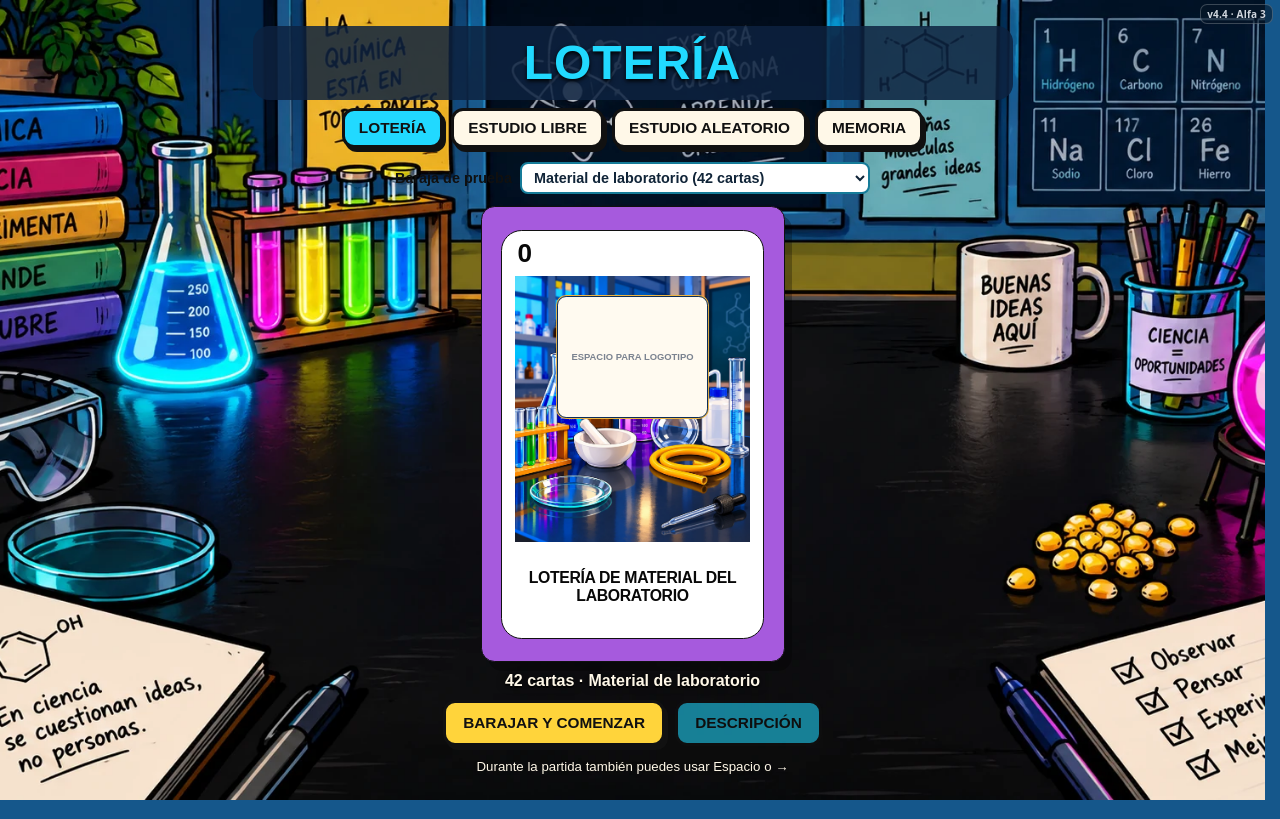
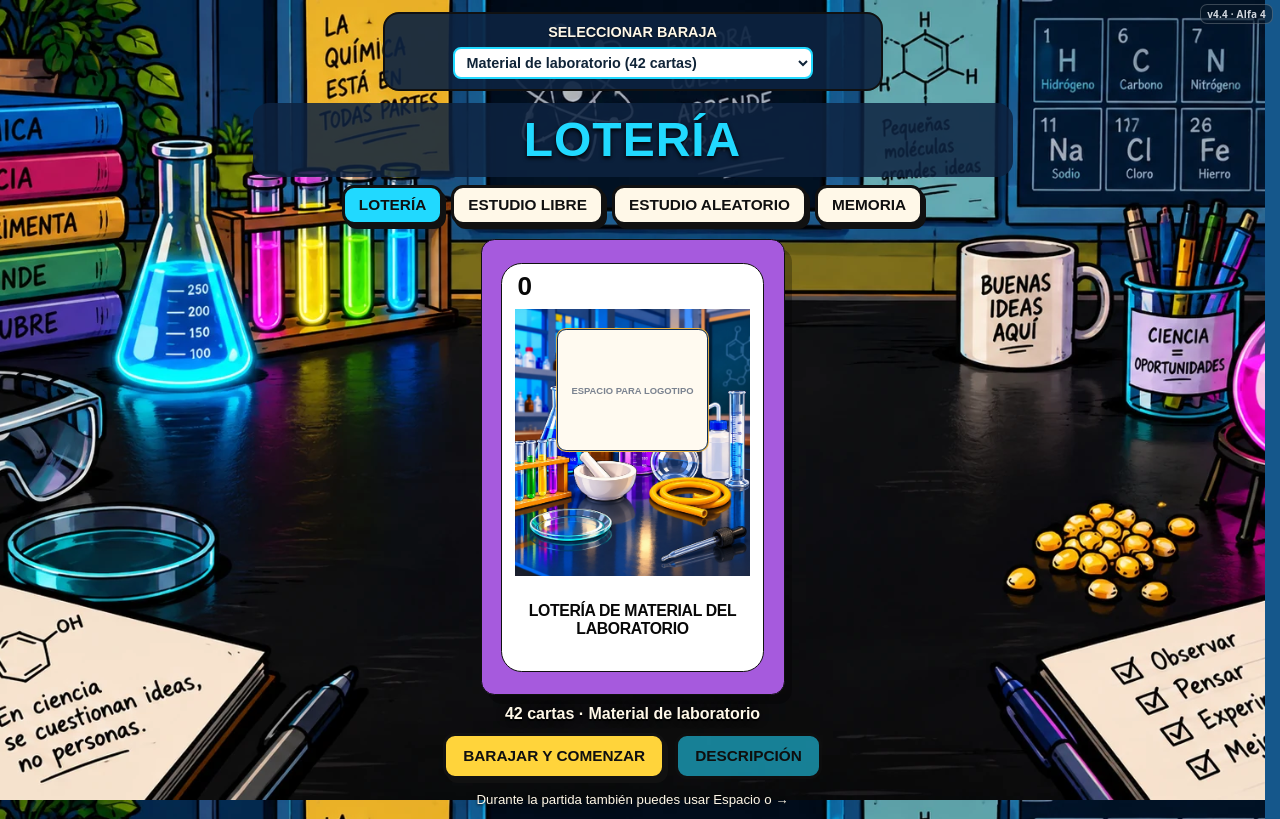
Before and after one commit to alquidemica/material-de-laboratorio-beta, a plain HTML site: page index.html in a window 1280 px wide. Drawn offline with Linux system fonts and the light colour scheme.

Commit message:
Temas por catálogo v4.4a4
Implementación de entornos temáticos

```diff
--- a/aplicacion.js
+++ b/aplicacion.js
@@ -42,16 +42,20 @@ function renderCard(id){
 async function loadApp(){
  try{
   $('catalogSelect').value=selectedCatalog;
-  await catalogManager.load(`${ALLOWED_CATALOGS[selectedCatalog]}?v=4.4a3`);
+  await catalogManager.load(`${ALLOWED_CATALOGS[selectedCatalog]}?v=4.4a4`);
   TOTAL=catalogManager.getIds().length;
   document.title=`${catalogManager.config.nombre} · Alquidémica`;
-  $('memorySetup').querySelector('.level-note').textContent=`Busca parejas iguales. Las cartas se eligen al azar entre ${TOTAL} elementos de esta baraja.`;
-  $('studySearch').placeholder=catalogManager.config.ejemploBusqueda||'Buscar carta…';
-  $('studySearch').parentElement.firstChild.textContent='Buscar carta';
-  if(selectedCatalog!=='laboratorio'){
-   $('studyPanel').querySelector('.level-note').textContent='Baraja experimental: los 12 elementos están disponibles para probar el motor en todos los niveles.';
-   $('randomSetup').querySelector('.level-note').textContent='Baraja experimental de elementos químicos. Evalúa honestamente tus respuestas.';
-  }
+  applyCatalogTheme(catalogManager.config);
+  $('pageTitle').textContent=catalogModeTitle('lottery');
+  const setInstruction=(id,key,fallback)=>{$(id).textContent=catalogInstruction(key,fallback);};
+  setInstruction('lotteryHint','loteriaPista','Durante la partida también puedes usar Espacio o →');
+  setInstruction('studySearchLabel','buscarEtiqueta','Buscar carta');
+  $('studySearch').placeholder=catalogInstruction('buscarEjemplo',catalogManager.config.ejemploBusqueda||'Buscar carta…');
+  setInstruction('studyIntro','estudioNota','Explora el catálogo por nivel y categoría.');
+  setInstruction('emptyStudy','estudioVacio','No se encontraron cartas.');
+  setInstruction('randomIntro','aleatorioPreparacion','Evalúa tus respuestas y repasa los conceptos.');
+  setInstruction('randomInstruction','aleatorioInstruccion','Intenta identificar la carta antes de ver su descripción.');
+  setInstruction('memoryIntro','memoriaPreparacion','Encuentra parejas idénticas de la baraja seleccionada.');
   // Precarga escalonada con límite de seis imágenes simultáneas.
   const pending=[0,...catalogManager.getIds()];
   let loaded=0,next=0;
@@ -95,7 +99,7 @@ function revealLotteryCard(){
  if(activeMode!=='lottery'||loading||changing||modalOpen||memoryLocked||randomLocked)return;
  if(currentCard!==0){openDescription(currentCard,card);return;}
  $('randomRating').classList.add('hidden');$('randomFeedback').classList.add('hidden');
- descriptionTitle.textContent='¿Comenzamos la lotería?';descriptionText.textContent='';
+ descriptionTitle.textContent=catalogInstruction('preguntaInicio','¿Comenzamos la lotería?');descriptionText.textContent='';
  $('startCoverBtn').classList.remove('hidden');closeBtn.textContent='CANCELAR';closeBtn.disabled=false;
  descriptionTrigger=card;modalOpen=true;modal.classList.add('cover-dialog');modal.classList.remove('hidden');
  $('app').inert=true;document.body.classList.add('modal-open');syncButtons();$('startCoverBtn').focus({preventScroll:true});
--- a/catalogo.js
+++ b/catalogo.js
@@ -1,5 +1,5 @@
 "use strict";
-/* Alquidémica v4.4 alpha 1: capa de datos independiente de los juegos.
+/* Alquidémica v4.4 alpha 4: capa de datos independiente de los juegos.
    El adaptador 'legacy' mantiene el formato de materiales.json y las 42 imágenes.
    En fases siguientes admitiremos texto por idioma/nivel sin cambiar los juegos. */
 class CatalogManager {
@@ -46,3 +46,37 @@ class CatalogManager {
 
 }
 const catalogManager=new CatalogManager();
+
+/* v4.4 Alfa 4: configuración visual y educativa declarativa.
+   Solo toma datos del manifiesto de la baraja seleccionada. */
+const DEFAULT_CATALOG_TITLES={lottery:'Lotería',study:'Estudio libre',random:'Estudio aleatorio',memory:'Memoria'};
+const CATALOG_COLOR_TOKENS={
+ acento:'--tema-acento',principal:'--tema-principal',secundario:'--tema-secundario',
+ texto:'--tema-texto',panel:'--tema-panel',panelTexto:'--tema-panel-texto',
+ modal:'--tema-modal',modalTexto:'--tema-modal-texto',borde:'--tema-borde',
+ reversoInicio:'--tema-reverso-inicio',reversoFin:'--tema-reverso-fin'
+};
+function applyCatalogTheme(config){
+ const root=document.documentElement,colors=config.tema?.colores||{};
+ for(const [key,token] of Object.entries(CATALOG_COLOR_TOKENS)){
+  const value=colors[key];
+  // Colores declarativos; no ejecutamos CSS arbitrario para los controles.
+  if(typeof value==='string'&&/^#[0-9a-fA-F]{3,8}$/.test(value))root.style.setProperty(token,value);
+  else root.style.removeProperty(token);
+ }
+ const fondo=config.tema?.fondo||{};
+ const bgColor=typeof fondo.color==='string'&&/^#[0-9a-fA-F]{3,8}$/.test(fondo.color)?fondo.color:'#15578b';
+ document.body.style.backgroundColor=bgColor;
+ if(fondo.tipo==='imagen'&&typeof fondo.valor==='string'&&/^[a-zA-Z0-9/_-]+\.(webp|png|jpg|jpeg|svg)$/.test(fondo.valor)){
+  document.body.style.backgroundImage=`url("${fondo.valor}")`;
+ }else if(fondo.tipo==='degradado'&&typeof fondo.valor==='string'&&fondo.valor.startsWith('radial-gradient(')){
+  document.body.style.backgroundImage=fondo.valor;
+ }else document.body.style.backgroundImage='none';
+ document.body.dataset.catalogTheme=config.id;
+}
+function catalogInstruction(key,fallback=''){
+ return catalogManager.config?.instrucciones?.[key]||fallback;
+}
+function catalogModeTitle(mode){
+ return catalogManager.config?.titulos?.[mode]||DEFAULT_CATALOG_TITLES[mode]||'Alquidémica';
+}
--- a/catalogos/laboratorio.json
+++ b/catalogos/laboratorio.json
@@ -33,5 +33,42 @@
   "idiomaBase": "es",
   "idiomasDisponibles": [
     "es"
-  ]
+  ],
+  "tema": {
+    "fondo": {
+      "tipo": "imagen",
+      "valor": "fondo-laboratorio.webp",
+      "color": "#15578b"
+    },
+    "colores": {
+      "acento": "#21d9ff",
+      "principal": "#ffd43b",
+      "secundario": "#fff8e8",
+      "texto": "#101010",
+      "panel": "#0d2340",
+      "panelTexto": "#fff8e8",
+      "modal": "#fff8e8",
+      "modalTexto": "#101010",
+      "borde": "#111111",
+      "reversoInicio": "#32c8d8",
+      "reversoFin": "#157b9e"
+    }
+  },
+  "titulos": {
+    "lottery": "Lotería",
+    "study": "Estudio libre",
+    "random": "Estudio aleatorio",
+    "memory": "Memoria"
+  },
+  "instrucciones": {
+    "loteriaPista": "Durante la partida también puedes usar Espacio o →",
+    "preguntaInicio": "¿Comenzamos la lotería?",
+    "buscarEtiqueta": "Buscar material",
+    "buscarEjemplo": "Ej. matraz, pipeta…",
+    "estudioNota": "Catálogo inicial: todos los materiales están disponibles mientras se define su clasificación académica.",
+    "estudioVacio": "No se encontraron materiales. Prueba otra búsqueda o categoría.",
+    "aleatorioPreparacion": "Catálogo inicial disponible en todos los niveles. Evalúa honestamente tus respuestas.",
+    "aleatorioInstruccion": "Trata de decir la función del material antes de revelar su descripción.",
+    "memoriaPreparacion": "Busca parejas del mismo material. Las cartas se eligen al azar de la baraja seleccionada."
+  }
 }
--- a/estilos.css
+++ b/estilos.css
@@ -156,3 +156,37 @@ body.memory-playing{padding:6px 8px;display:block}
 .catalog-select-row select{font:inherit;max-width:min(94vw,350px);padding:5px 8px;border-radius:8px;background:#fff;color:#102438;border:2px solid #167c99}
 .app.memory-playing>.catalog-select-row{display:none}
 @media(max-width:480px){.dev-version{font-size:9px;padding:2px 4px}.catalog-select-row{font-size:.8rem}}
+
+/* Alfa 4: identidad declarada por cada catálogo. Los valores predeterminados
+   reproducen la interfaz de laboratorio. */
+:root{
+ --tema-acento:#21d9ff;--tema-principal:#ffd43b;--tema-secundario:#fff8e8;
+ --tema-texto:#101010;--tema-panel:#0d2340;--tema-panel-texto:#fff8e8;
+ --tema-modal:#fff8e8;--tema-modal-texto:#101010;--tema-borde:#111111;
+ --tema-reverso-inicio:#32c8d8;--tema-reverso-fin:#157b9e;
+}
+/* Selector global por encima del título y de los controles de juego. */
+.catalog-select-row{
+ display:flex;flex-direction:column;align-items:center;gap:7px;
+ width:min(100%,500px);margin:0 auto 12px;padding:10px 16px;
+ background:color-mix(in srgb,var(--tema-panel) 91%,transparent);
+ color:var(--tema-panel-texto);border:2px solid var(--tema-borde);
+ border-radius:16px;text-shadow:0 1px 2px #000a;
+}
+.catalog-select-row select{width:min(100%,360px);max-width:100%;border-color:var(--tema-acento);text-shadow:none}
+.title{color:var(--tema-acento);background:color-mix(in srgb,var(--tema-panel) 85%,transparent)}
+.study-tools,.random-instruction,.memory-instruction{background:color-mix(in srgb,var(--tema-panel) 94%,transparent);color:var(--tema-panel-texto);border-color:var(--tema-borde)}
+.random-instruction,.memory-instruction{color:var(--tema-principal)}
+.level-note{color:var(--tema-panel-texto);opacity:.9}
+.mode-nav button,.secondary,.category-filters button,.abandon-btn{background:var(--tema-secundario);color:var(--tema-texto)}
+.mode-nav button[aria-pressed=true],.description-btn{background:var(--tema-acento);color:var(--tema-texto)}
+button{background:var(--tema-principal);color:var(--tema-texto);border-color:var(--tema-borde)}
+.category-filters button[aria-pressed=true]{background:var(--tema-principal)}
+.modal-box{background:var(--tema-modal);color:var(--tema-modal-texto);border-color:var(--tema-borde)}
+.memory-stats{background:color-mix(in srgb,var(--tema-panel) 92%,transparent);color:var(--tema-panel-texto)}
+.memory-tile .memory-back{background:linear-gradient(145deg,var(--tema-reverso-inicio),var(--tema-reverso-fin))}
+.study-empty{background:var(--tema-panel);color:var(--tema-panel-texto)}
+#memoryResultsSummary{color:var(--tema-panel-texto)}
+/* En memoria el selector no ocupa espacio vertical durante la partida. */
+.app.memory-playing>.catalog-select-row{display:none}
+@media(max-width:480px){.catalog-select-row{padding:8px 10px;margin-bottom:8px}}
--- a/estudio.js
+++ b/estudio.js
@@ -43,7 +43,7 @@ function switchMode(mode){
  $('memoryPanel').classList.toggle('hidden',mode!=='memory');
  $('app').classList.toggle('study-active',studying||mode==='memory');
  document.body.classList.toggle('study-active',studying||mode==='memory');
- $('pageTitle').textContent=mode==='study'?'Estudio libre':mode==='random'?'Estudio aleatorio':mode==='memory'?'Memoria':'Lotería';
+ $('pageTitle').textContent=catalogModeTitle(mode);
  $('lotteryMode').setAttribute('aria-pressed',String(mode==='lottery'));
  $('studyMode').setAttribute('aria-pressed',String(studying));
  $('randomMode').setAttribute('aria-pressed',String(mode==='random'));
--- a/index.html
+++ b/index.html
@@ -4,16 +4,23 @@
   <meta charset="utf-8">
   <meta name="viewport" content="width=device-width,initial-scale=1,viewport-fit=cover">
   <title>Material de laboratorio</title>
-  <link rel="stylesheet" href="estilos.css?v=4.4a3">
-  <script src="catalogo.js?v=4.4a3" defer></script>
-  <script src="aplicacion.js?v=4.4a3" defer></script>
-  <script src="estudio.js?v=4.4a3" defer></script>
-  <script src="estudio-aleatorio.js?v=4.4a3" defer></script>
-  <script src="memoria.js?v=4.4a3" defer></script>
+  <link rel="stylesheet" href="estilos.css?v=4.4a4">
+  <script src="catalogo.js?v=4.4a4" defer></script>
+  <script src="aplicacion.js?v=4.4a4" defer></script>
+  <script src="estudio.js?v=4.4a4" defer></script>
+  <script src="estudio-aleatorio.js?v=4.4a4" defer></script>
+  <script src="memoria.js?v=4.4a4" defer></script>
 </head>
 <body>
-<div class="dev-version" id="devVersion" aria-label="Versión de pruebas">v4.4 · Alfa 3</div>
+<div class="dev-version" id="devVersion" aria-label="Versión de pruebas">v4.4 · Alfa 4</div>
 <main class="app" id="app">
+  <div class="catalog-select-row" id="catalogSelectRow">
+    <label for="catalogSelect">SELECCIONAR BARAJA</label>
+    <select id="catalogSelect" aria-label="Seleccionar baraja">
+      <option value="laboratorio">Material de laboratorio (42 cartas)</option>
+      <option value="elementos-demo">Elementos químicos (12 cartas · demostración)</option>
+    </select>
+  </div>
   <h1 class="title" id="pageTitle">Lotería</h1>
   <nav class="mode-nav" aria-label="Modo de aprendizaje">
     <button id="lotteryMode" aria-pressed="true">LOTERÍA</button>
@@ -21,13 +28,7 @@
     <button id="randomMode" aria-pressed="false" disabled>ESTUDIO ALEATORIO</button>
     <button id="memoryMode" aria-pressed="false" disabled>MEMORIA</button>
   </nav>
-  <div class="catalog-select-row" id="catalogSelectRow">
-    <label for="catalogSelect">Baraja de prueba</label>
-    <select id="catalogSelect" aria-label="Elegir baraja">
-      <option value="laboratorio">Material de laboratorio (42 cartas)</option>
-      <option value="elementos-demo">Elementos químicos (12 cartas · demostración)</option>
-    </select>
-  </div>
+
   <section id="lotteryPanel">
     <div class="stage">
       <div class="card-shell" id="cardShell">
@@ -47,15 +48,15 @@
       <button id="descriptionBtn" class="description-btn" disabled>DESCRIPCIÓN</button>
       <button id="shuffleBtn" class="secondary hidden">↻ BARAJAR</button>
     </div>
-    <div class="hint">Durante la partida también puedes usar Espacio o →</div>
+    <div class="hint" id="lotteryHint">Durante la partida también puedes usar Espacio o →</div>
   </section>
   <section id="studyPanel" class="hidden" aria-label="Estudio libre">
     <div class="study-tools">
       <div class="study-fields">
-        <label>Buscar material<input id="studySearch" type="search" placeholder="Ej. matraz, pipeta…" autocomplete="off"></label>
+        <label><span id="studySearchLabel">Buscar material</span><input id="studySearch" type="search" placeholder="Ej. matraz, pipeta…" autocomplete="off"></label>
         <label>Nivel académico<select id="studyLevel"><option value="1">Secundaria</option><option value="2">Preparatoria</option><option value="3">Universidad</option></select></label>
       </div>
-      <p class="level-note">Catálogo inicial: todos los materiales están disponibles mientras se define su clasificación académica.</p>
+      <p class="level-note" id="studyIntro">Catálogo inicial: todos los materiales están disponibles mientras se define su clasificación académica.</p>
       <div id="categoryFilters" class="category-filters" role="group" aria-label="Filtrar por función"></div>
       <p id="studyCount" class="study-count" role="status"></p>
     </div>
@@ -69,12 +70,12 @@
         <label>Nivel académico<select id="randomLevel"><option value="1">Secundaria</option><option value="2">Preparatoria</option><option value="3">Universidad</option></select></label>
         <label>Categoría<select id="randomCategory"><option value="0">Todos</option></select></label>
       </div>
-      <p class="level-note">Catálogo inicial disponible en todos los niveles. Evalúa honestamente tus respuestas.</p>
+      <p class="level-note" id="randomIntro">Catálogo inicial disponible en todos los niveles. Evalúa honestamente tus respuestas.</p>
       <p id="randomCount" role="status"></p>
       <button id="randomStart">COMENZAR SESIÓN</button>
     </div>
     <div id="randomSession" class="hidden">
-      <p class="random-instruction">Trata de decir la función del material antes de revelar su descripción.</p>
+      <p class="random-instruction" id="randomInstruction">Trata de decir la función del material antes de revelar su descripción.</p>
       <div class="random-progress"><progress id="randomProgress" value="0" max="42" aria-label="Materiales dominados"></progress><p id="randomStatus" role="status"></p></div>
       <div class="stage"><div class="card-shell"><article class="card" id="randomCard" role="button" tabindex="0"><div class="card-inner"><div class="card-number"></div><span id="randomCardIcon" class="random-card-icon" data-state="unseen" role="img" aria-label="Por evaluar"><svg viewBox="0 0 24 24" fill="none" stroke="currentColor" stroke-width="2.5" stroke-linecap="round" stroke-linejoin="round" aria-hidden="true"><g data-icon="unseen"><path d="M2 12s3.5-7 10-7 10 7 10 7-3.5 7-10 7S2 12 2 12Z"/><circle cx="12" cy="12" r="3"/></g><g data-icon="known"><path d="m4 12 5 5L20 6"/></g><g data-icon="review"><path d="M5 3h14M5 21h14M7 3v4c0 2 2 4 5 5-3 1-5 3-5 5v4m10-18v4c0 2-2 4-5 5 3 1 5 3 5 5v4"/></g></svg></span><img class="card-art" alt=""><div class="card-name"></div></div></article></div></div>
       <p id="randomCardStatus" class="status" role="status"></p>
@@ -92,7 +93,7 @@
   <section id="memoryPanel" class="hidden" aria-label="Juego de memoria">
     <div id="memorySetup" class="study-tools memory-setup">
       <h2>Prepara tu partida</h2>
-      <p class="level-note">Busca parejas del mismo material. Las cartas se eligen al azar de la baraja seleccionada.</p>
+      <p class="level-note" id="memoryIntro">Busca parejas del mismo material. Las cartas se eligen al azar de la baraja seleccionada.</p>
       <fieldset class="memory-levels"><legend>Dificultad</legend>
         <label><input type="radio" name="memoryPairs" value="4"> Muy fácil · 4 parejas</label>
         <label><input type="radio" name="memoryPairs" value="6" checked> Normal · 6 parejas</label>
```
Also changed, not shown: LEEME_v4.4_alpha4.txt (added), catalogos/elementos-demo/manifest.json.
